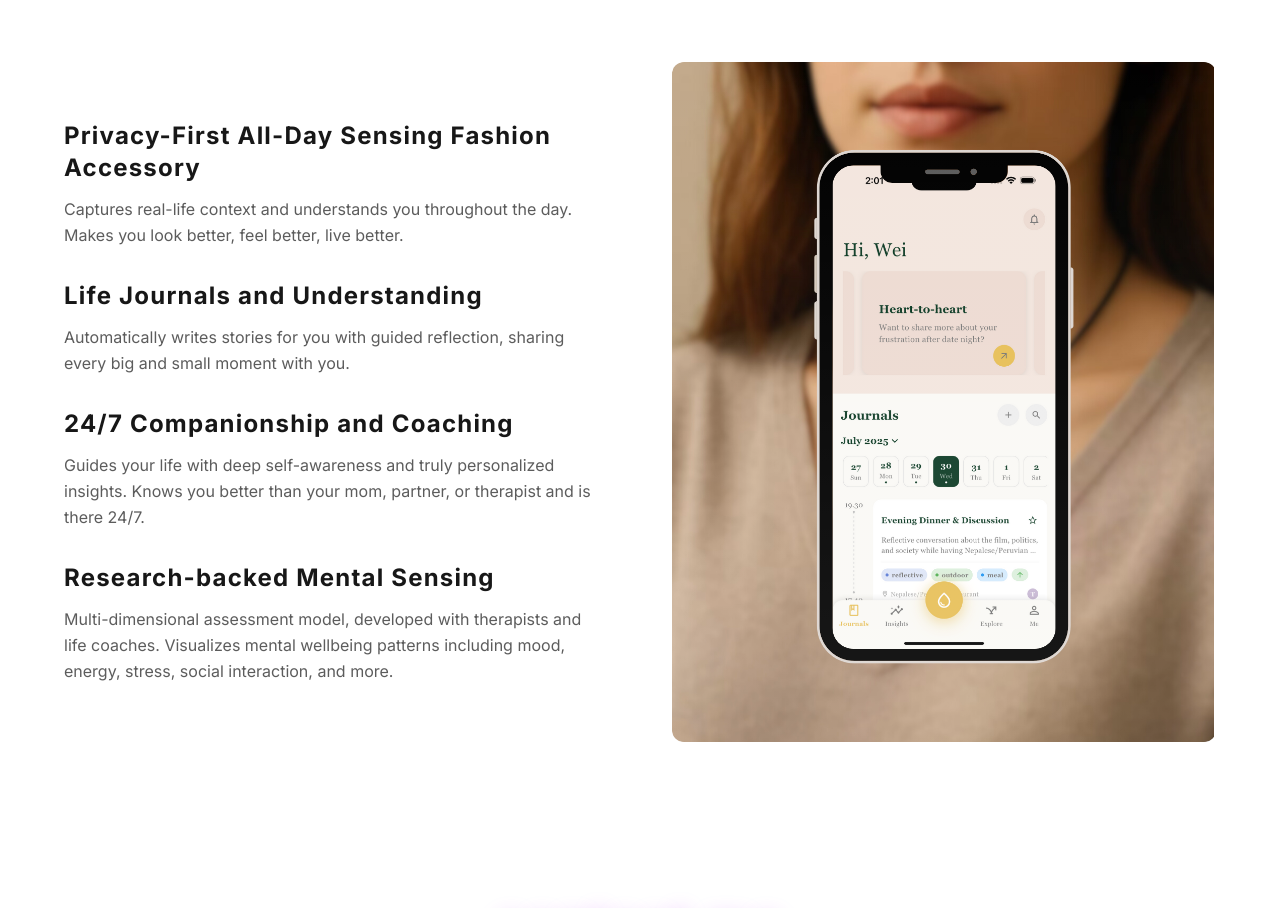
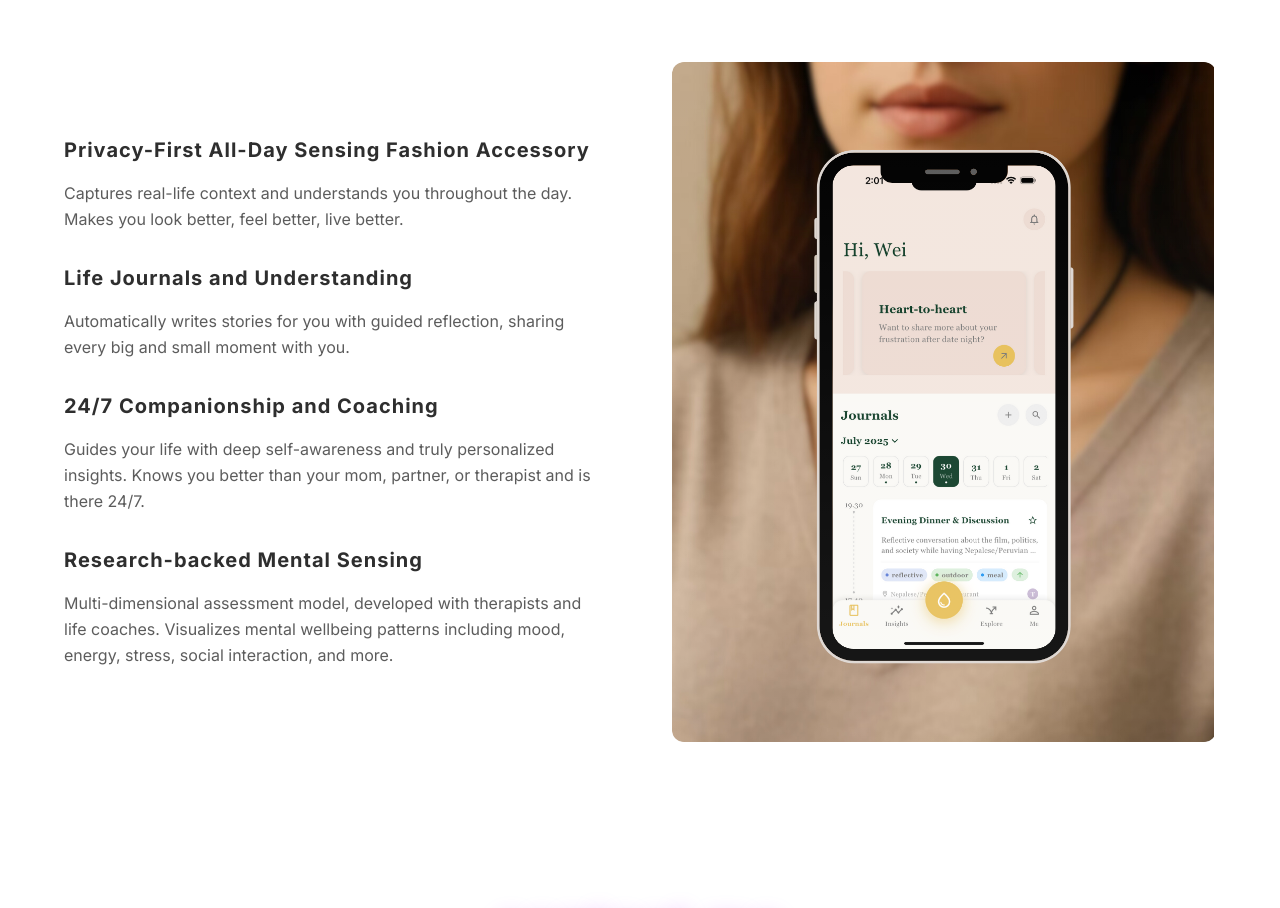
Before and after one commit to xiaomenghuan511/byte-brush-bytes, a React (Vite) app: page / in a window 1280 px wide. Shown: the part 5062-5970 px from the top of the page. Built offline with nearby package versions, Linux system fonts and the light colour scheme.

Commit message:
Update Nirva section font style
Update the font style, size, and color of the selected text to match "Fashion Accessory for Mental Wellbeing".

```diff
--- a/src/components/Nirva.tsx
+++ b/src/components/Nirva.tsx
@@ -76,7 +76,7 @@ const Nirva = () => {
           <div className="space-y-8">
             {appFeatures.map((feature, index) => (
               <div key={index} className="space-y-3">
-                <h3 className="text-2xl font-cyber font-bold text-foreground">
+                <h3 className="text-xl font-cyber text-foreground/90 mb-4">
                   {feature.title}
                 </h3>
                 <p className="text-foreground/70 leading-relaxed">
```
